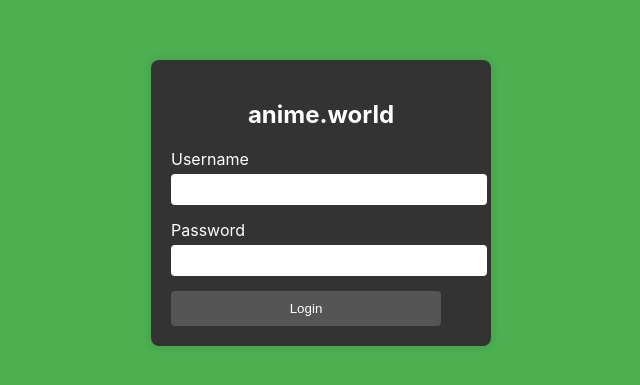
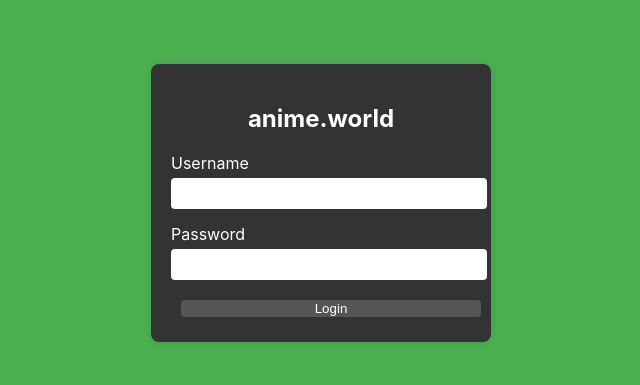
Before and after one commit to mariusolariu/my-streaming-website-frontend-, a React (Create React App) app: page / in a window 1280 px wide. Shown: the part 197-582 px from the top of the page, without its empty margins (319-959 px from the left). Built offline with nearby package versions, Linux system fonts and the light colour scheme.

Commit message:
implemented login page

```diff
--- a/src/Login.css
+++ b/src/Login.css
@@ -42,9 +42,9 @@
     margin-right: 5px;
   }
 
-  button {
-    width: 90%;
-    padding: 10px;
+   button {
+    width: 100%;
+    margin: 5px 10px;
     border: none;
     border-radius: 4px;
     background-color: #555;
--- a/src/Login.js
+++ b/src/Login.js
@@ -1,22 +1,40 @@
-import React from 'react';
-import './Login.css'; // Make sure to create this CSS file
+import React, { useState } from "react";
+import './Login.css';
+import Movies from "./Movies"
 
 const Login = () => {
+  const [username, setUsername] = useState('');
+  const [password, setPassword] = useState('');
+  const [userCredentialsCorrect, setUsernameCredentialsCorrect] = useState(false);
+
+  const handleLogin = (event) => {
+    event.preventDefault(); // Prevent the form from being submitted to the server
+    if (username === 'admin' && password === '12345678') {
+        setUsernameCredentialsCorrect(true);
+    } else {
+      alert('Invalid credentials');
+    }
+  };
+
+  if (userCredentialsCorrect == true){
+    return <Movies/>
+  }
+
   return (
     <div className="login-container">
       <div className="login-form">
         <h2>anime.world</h2>
-        <form>
+        <form onSubmit = {handleLogin}>
           <div className="input-group">
             <label htmlFor="username">Username</label>
-            <input type="text" id="username" />
+            <input onChange = { (e) => setUsername(e.target.value) } type="text" id="username" />
           </div>
           <div className="input-group">
             <label htmlFor="password">Password</label>
-            <input type="password" id="password" />
+            <input onChange = { (e) => setPassword(e.target.value) } type="password" id="password" />
           </div>
 
-          <button  className="input-group" classNamentype="submit">Login</button>
+          <button  id="myloginsubmitbutton" className="input-group" classNamentype="submit">Login</button>
         </form>
       </div>
     </div>
--- /dev/null
+++ b/src/Movies.js
@@ -0,0 +1,8 @@
+import React, { useState } from 'react';
+
+function Movies() {
+    return <>here we will show the movies </>;
+
+ }
+
+ export default Movies;
```
